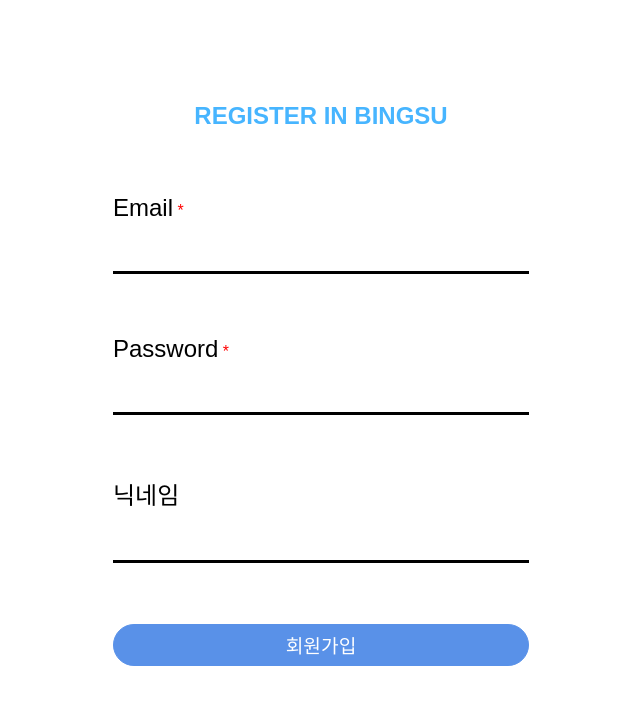
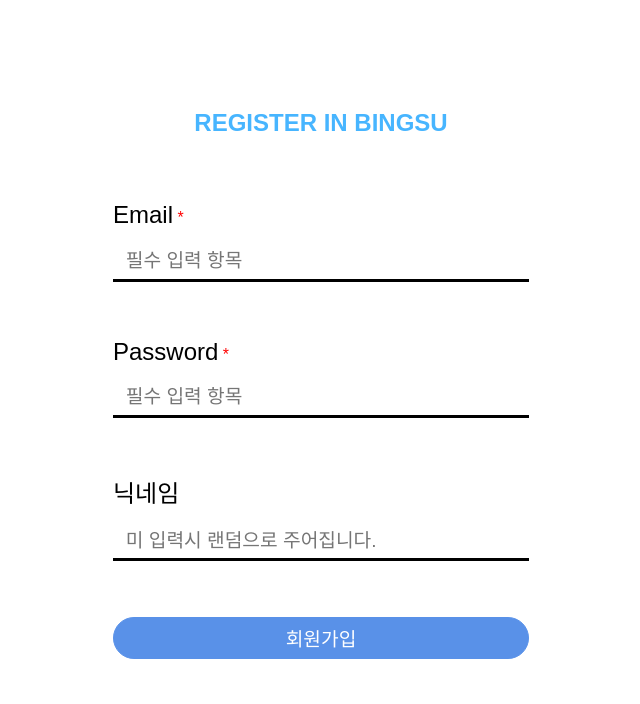
Before and after one commit to heading1/WYLSBingsu, a React app in the folder client/: page /register in a window 1280 px wide. Shown: the top 704 px of the page, without its empty margins (319-959 px from the left). Built offline with nearby package versions, Linux system fonts and the light colour scheme; a web font is replaced by a local one.

Commit message:
[#109]style: Form 스타일 수정

```diff
--- a/client/src/common/form-component/CustomForm.tsx
+++ b/client/src/common/form-component/CustomForm.tsx
@@ -39,6 +39,7 @@
         <input
           id="emailInput"
           type="text"
+          placeholder="필수 입력 항목"
           {...register('email', {
             required: true,
             pattern:
@@ -59,6 +60,7 @@
         <input
           id="passwordInput"
           type="password"
+          placeholder="필수 입력 항목"
           {...register('password', {
             required: true,
             pattern:
@@ -79,7 +81,12 @@
       {registerMode && (
         <div>
           <label htmlFor="nickName">닉네임</label>
-          <input id="nickName" type="text" {...register('nickName')} />
+          <input
+            id="nickName"
+            type="text"
+            {...register('nickName')}
+            placeholder="미 입력시 랜덤으로 주어집니다."
+          />
         </div>
       )}
       {children}
--- a/client/src/common/form-component/CustomFormStyle.tsx
+++ b/client/src/common/form-component/CustomFormStyle.tsx
@@ -52,7 +52,7 @@
   }
 
   & > div {
-    margin-bottom: 3.8rem;
+    margin-bottom: 3.5rem;
   }
 
   & p {
--- a/client/src/pages/register-page/components/EmailCertificationFormStyle.tsx
+++ b/client/src/pages/register-page/components/EmailCertificationFormStyle.tsx
@@ -15,7 +15,8 @@
 `;
 
 export const SubmitButton = styled.button`
-  width: 23rem;
+  width: 90%;
+  max-width: 26rem;
   height: 2.6rem;
   border-radius: 2.6rem;
   background-color: ${(props) => props.theme.point1};
```
